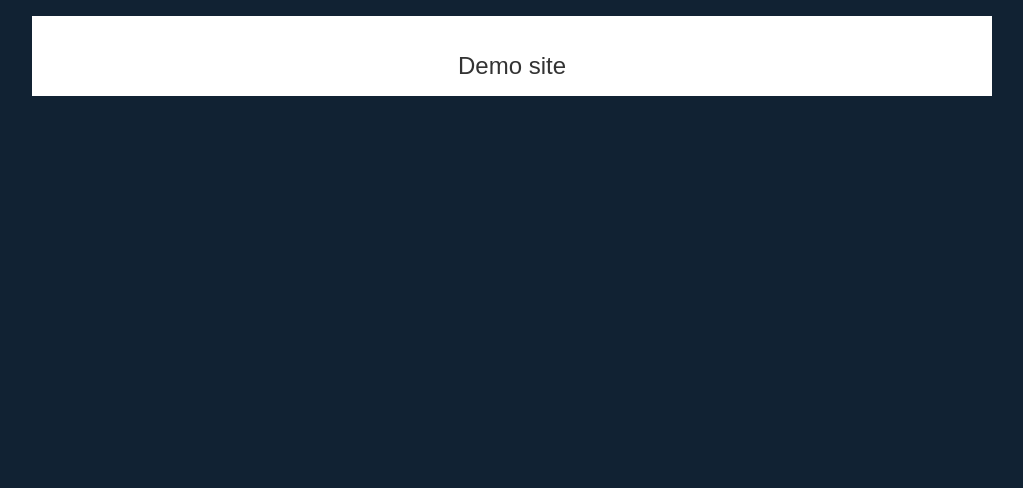
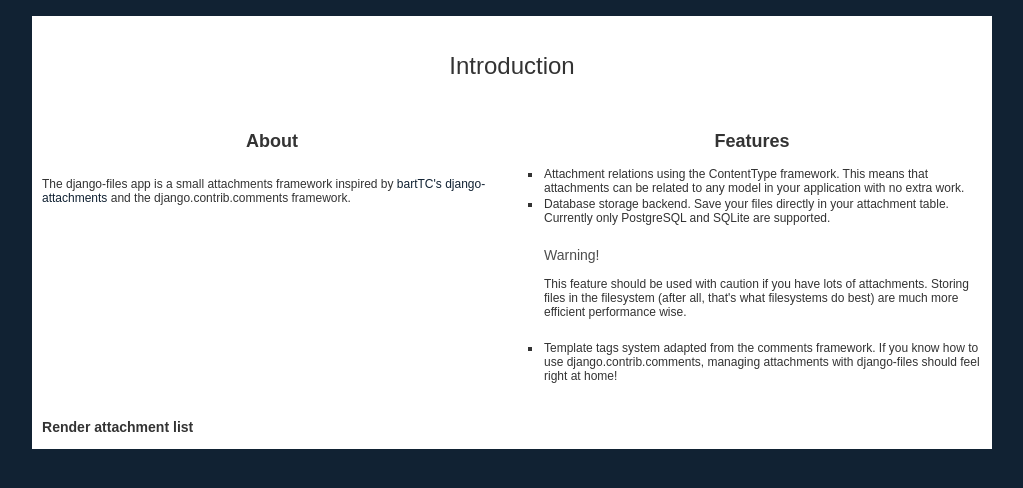
Before and after one commit to rhblind/django-files, a Django app: template demosite/templates/home.html in a window 1280 px wide. Shown: the part 64-552 px from the top of the page, without its empty margins (128-1151 px from the left). Run offline with Django 3.2, Linux system fonts and the light colour scheme; the template is opened without the code that fills it, so the values that code supplies are empty; parts of the project's set-up code (start-up, migrations or seed data) failed here and were passed over.

Commit message:
some demosite stuff

```diff
--- a/demosite/static/demosite.css
+++ b/demosite/static/demosite.css
@@ -11,6 +11,10 @@
 a {
   color: #fff;
   text-decoration: none;
+}
+
+.container_12 a {
+    color: #123;
 }
 
 a:hover {
@@ -44,12 +48,20 @@
 
 ul {
     list-style-type: none;
-    padding: 0px;
+    padding: 0 0 0 20px;
     margin: 0px;
 }
 
 ul li {
-    padding-left: 10px;
+    list-style: square;
+    padding-left: 2px;
+    margin-bottom: 2px;
+}
+
+label {
+  font-size: 14px;
+  color: #4d4d4d;
+  display: block;
 }
 
 .note {
@@ -63,6 +75,6 @@
 }
 
 .note a {
-    color: #000;
+    color: #123;
     text-decoration: underline;
 }
--- a/demosite/templates/home.html
+++ b/demosite/templates/home.html
@@ -1,13 +1,58 @@
 {% extends "base.html"%}
+
 {% block title %}django-files demosite{% endblock %}
 {% block content %}
+
+{% load attachments %}
+
 <div class="center">
     <header>
         <h1><a href="https://github.com/rhblind/django-files">django-files</a></h1>
     </header>
     <div class="container_12">
-        <h1>Demo site</h1>
+        <h1>Introduction</h1>
 
+        <div class="container_12">
+            <div class="grid_6">
+                <h2>About</h2>
+                <p>
+                    The django-files app is a small attachments framework inspired by
+                    <a href="https://github.com/bartTC/django-attachments">bartTC's django-attachments</a>
+                    and the django.contrib.comments framework.<br />
+
+                </p>
+            </div>
+            <div class="grid_6">
+                <h2>Features</h2>
+                <ul>
+                    <li>
+                        Attachment relations using the ContentType framework. This means that attachments
+                        can be related to any model in your application with no extra work.
+                    </li>
+                    <li>
+                        Database storage backend. Save your files directly in your attachment table. Currently
+                        only PostgreSQL and SQLite are supported.
+                        <p><label class="alert">Warning!</label><br />
+                        This feature should be used with caution if you have lots of attachments. Storing
+                        files in the filesystem (after all, that's what filesystems do best) are much
+                        more efficient performance wise.</p>
+                    </li>
+                    <li>
+                        Template tags system adapted from the comments framework. If you know how to
+                        use django.contrib.comments, managing attachments with django-files should feel
+                        right at home!
+                    </li>
+                </ul>
+            </div>
+        </div>
+
+        <div class="grid_6">
+            <h3>Render attachment list</h3>
+
+            {% for shape in shapes %}
+                {% render_attachment_list for shape %}
+            {% endfor %}
+        </div>
 
     </div>
 </div>
--- a/demosite/urls.py
+++ b/demosite/urls.py
@@ -1,11 +1,9 @@
 from django.contrib import admin
 from django.conf.urls.defaults import patterns, url
-from django.views.generic.simple import direct_to_template
 from demosite.views import ShapeListView
 
 admin.autodiscover()
 
 urlpatterns = patterns("demosite.views",
-    url(r"^$", direct_to_template, {"template": "home.html"}),
-    url(r"^shapes/$", view=ShapeListView.as_view(), name="shapelist"),
+    url(r"^$", view=ShapeListView.as_view(), name="home"),
 )
--- a/demosite/views.py
+++ b/demosite/views.py
@@ -7,4 +7,4 @@
 class ShapeListView(ListView):
     model = Shape
     context_object_name = "shapes"
-    template_name = "shapes.html"
+    template_name = "home.html"
```
Also changed, not shown: demosite/templates/shapes.html (deleted, +0 -13 lines), files/storage.py (+1 -14 lines).
